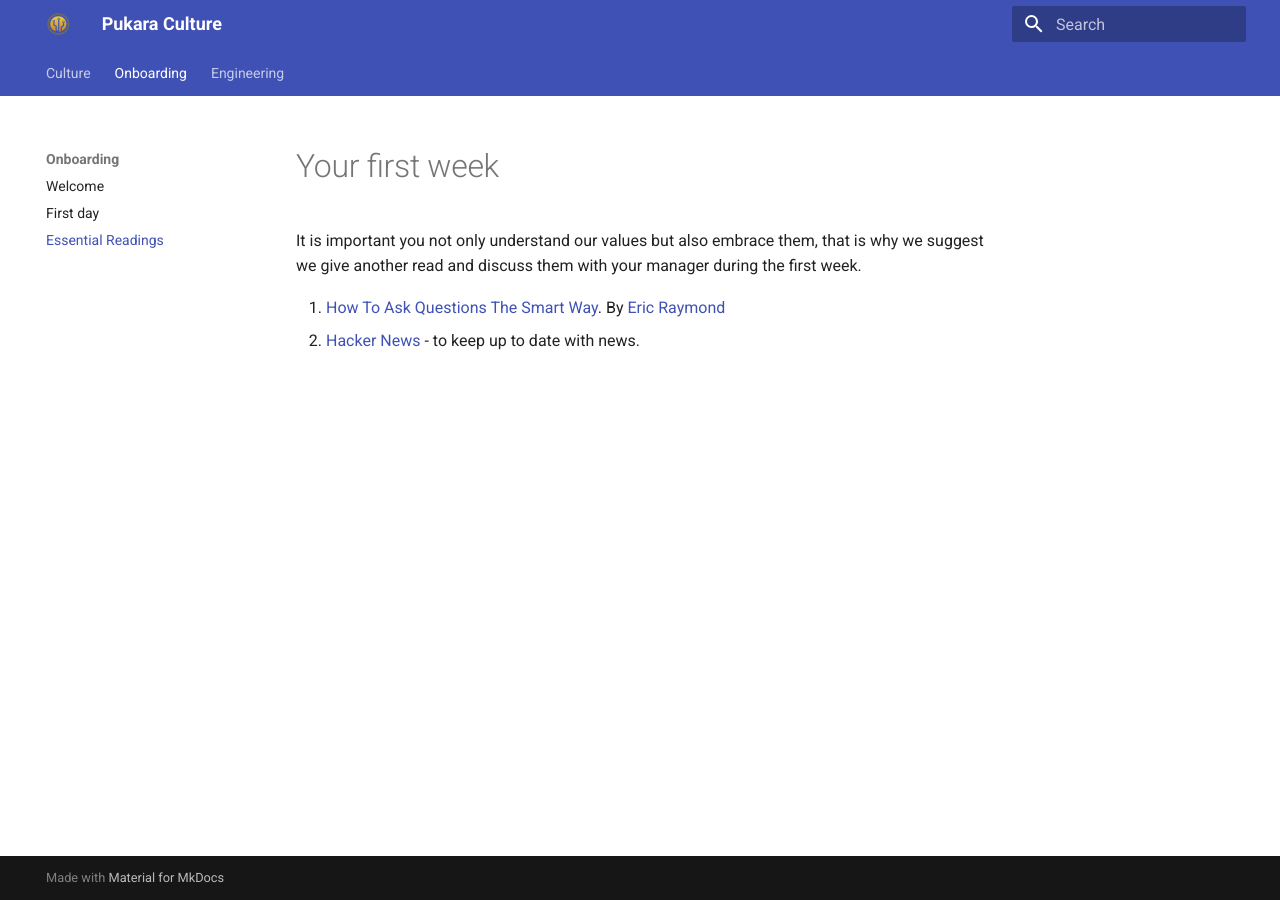
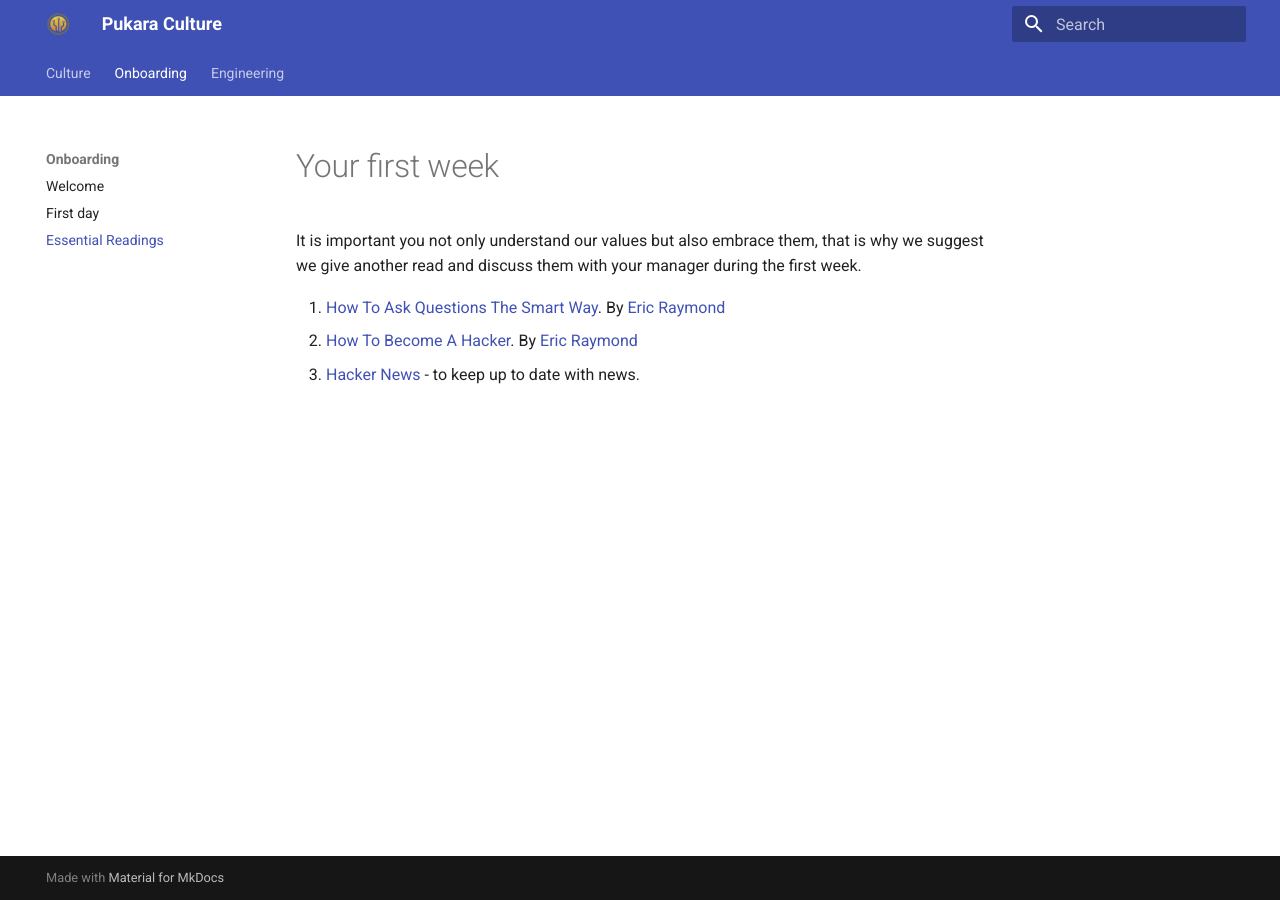
Before and after one commit to pukara-dev/culture, an MkDocs documentation site: the page built from docs/onboarding/important-reading.md, in a window 1280 px wide. Built offline with MkDocs 1.6.1 and Material for MkDocs 9.7.7, drawn with Linux system fonts in a browser that asks for light colours.

Commit message:
feat: add new article to read

```diff
--- a/docs/onboarding/important-reading.md
+++ b/docs/onboarding/important-reading.md
@@ -3,4 +3,6 @@
 It is important you not only understand our values but also embrace them, that is why we suggest we give another read and discuss them with your manager during the first week.
 
 1. [How To Ask Questions The Smart Way](http://www.catb.org/esr/faqs/smart-questions.html){:target="_blank"}. By [Eric Raymond](https://en.wikipedia.org/wiki/Eric_S._Raymond){:target="_blank"}
-2. [Hacker News](https://hckrnews.com/){:target="_blank"} - to keep up to date with news.
+2. [How To Become A Hacker](http://www.catb.org/esr/faqs/hacker-howto.html){:target="_blank"}. By [Eric Raymond](https://en.wikipedia.org/wiki/Eric_S._Raymond){:target="_blank"}
+
+3. [Hacker News](https://hckrnews.com/){:target="_blank"} - to keep up to date with news.
```
